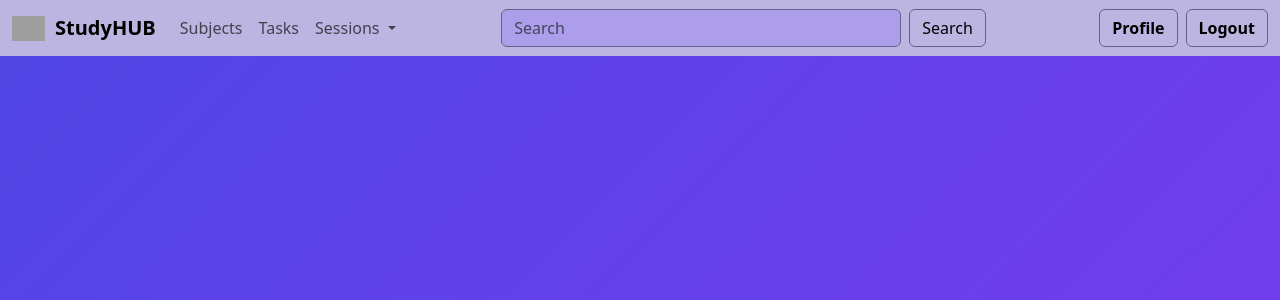
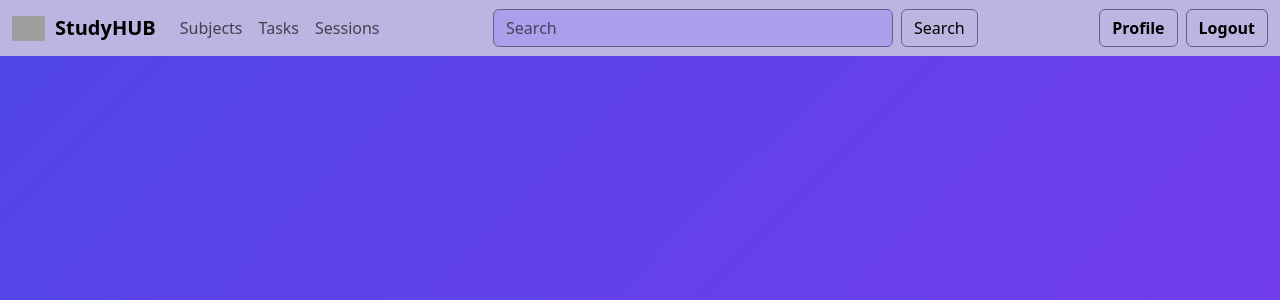
Before and after one commit to mj256x/StudyHUB, a Flask app: page /sessions in a window 1280 px wide. Shown: the top 300 px of the page. Run offline with Flask 3, Linux system fonts and the light colour scheme; the visitor is signed in with stand-in values (Sample User, id 1); some libraries are stand-ins or nearby versions; grey boxes are pictures that could not be loaded.

Commit message:
modify sessions dropdown link

```diff
--- a/static/style.css
+++ b/static/style.css
@@ -93,3 +93,8 @@ body {
 .btn-outline-primary:hover {
     background-color: #ac9eea !important;
 }
+
+.sessions-link::after {
+    display: none !important;
+    content: none !important;
+}
--- a/templates/base.html
+++ b/templates/base.html
@@ -31,8 +31,8 @@
                         <a class="nav-link" href="/tasks">Tasks</a>
                     </li>
                     <li class="nav-item dropdown">
-                        <a class="nav-link dropdown-toggle" href="#" id="navbarScrollingDropdown" role="button"
-                            data-bs-toggle="dropdown" aria-expanded="false">
+                        <a class="nav-link dropdown-toggle sessions-link" href="#" id="navbarScrollingDropdown"
+                            role="button" data-bs-toggle="dropdown" aria-expanded="false">
                             Sessions
                         </a>
                         <ul class="dropdown-menu">
```
